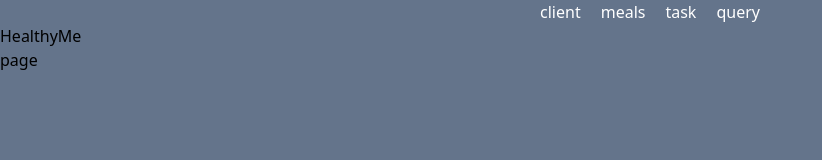
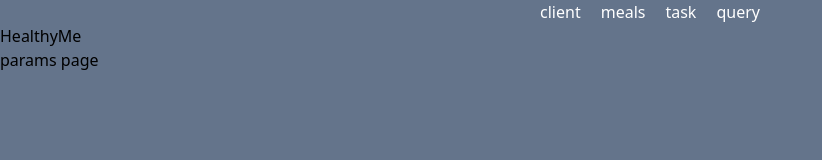
Before and after one commit to kewalkhondekar25/NextJs-Basics, a Next.js app in the folder ui/: page /meals/meals-info in a window 1280 px wide. Shown: the top 160 px of the page, without its empty margins (0-822 px from the left). Built offline with nearby package versions, Linux system fonts and the light colour scheme.

Commit message:
feat: dynamic routes added

```diff
--- /dev/null
+++ b/ui/src/app/meals/[id]/page.tsx
@@ -0,0 +1,16 @@
+import { log } from 'console'
+import React from 'react'
+
+interface ParamsType {
+  id: string
+}
+
+const page = ({params}: {params: ParamsType}) => {
+  console.log(params.id);
+
+  return (
+    <div>params page</div>
+  )
+}
+
+export default page
--- a/ui/src/app/meals/meals-info/page.tsx
+++ /dev/null
@@ -1,9 +0,0 @@
-import React from 'react'
-
-const page = () => {
-  return (
-    <div>page</div>
-  )
-}
-
-export default page
--- a/ui/src/app/meals/page.tsx
+++ b/ui/src/app/meals/page.tsx
@@ -27,11 +27,11 @@ const page = async () => {
         data.map(item => {
           return (
             <div className="" key={item._id}>
-              <Link href="/meals/meals-info">
+              {/* <Link href="/meals/meals-info"> */}
                 <Image
                   className='ml-5 mt-5 rounded-[5px]'
                   src={item.image} alt="img" height={200} width={200} />
-              </Link>
+              {/* </Link> */}
             </div>
           )
         })
```
